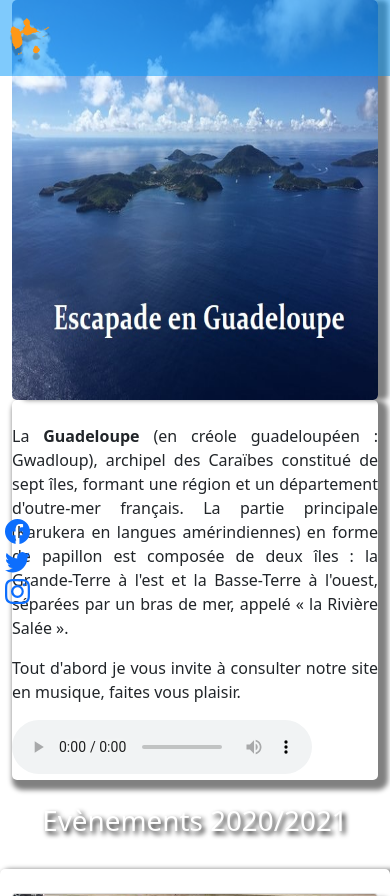
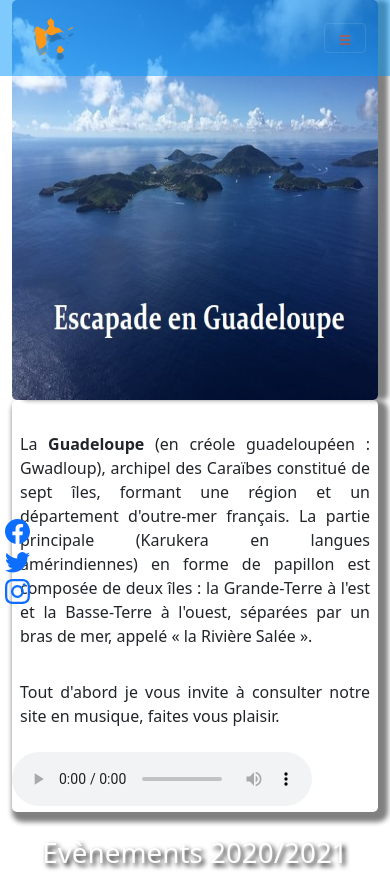
Before and after one commit to ludop972/escapade-en-guadeloupe, a plain HTML site: page index.html in a window 390 px wide. Shown: the top 896 px of the page. Drawn offline with nearby package versions, Linux system fonts and the light colour scheme.

Commit message:
MOD modification fichiers style.css et réajustement header

```diff
--- a/index.html
+++ b/index.html
@@ -4,7 +4,9 @@
   <meta charset="UTF-8">
   <meta http-equiv="X-UA-Compatible" content="IE=edge">
   <meta name="viewport" content="width=device-width, initial-scale=1.0">
+  <link rel="icon" type="image/png" sizes="16x16" href="pictures/logoheader.png">
   <link rel="stylesheet" href="Bootstrap/bootstrap.min.css">
+  <link href="https://cdn.jsdelivr.net/npm/bootstrap@5.0.2/dist/css/bootstrap.min.css" rel="stylesheet" integrity="sha384-EVSTQN3/azprG1Anm3QDgpJLIm9Nao0Yz1ztcQTwFspd3yD65VohhpuuCOmLASjC" crossorigin="anonymous">
   <link rel="stylesheet" href="style/style.css" type="text/css">
   <title>Escapade en Guadeloupe</title>
   <meta name="description" content="Envie d'une Escapade dans l'Archipel de la Guadeloupe, vous ne
@@ -24,14 +26,25 @@
 
    <!--Menu de navigation-->
    <div class="col-12">
-    <nav class="navbar navbar-expand-lg navbar-dark fixed-top">
+    <nav class="navbar navbar-expand-lg navbar-dark fixed-top container-fluid">
       <a href="index.html" class="navbar-brand"><img class="logo" src="pictures/logoheader.png" alt="logo"></a>
-
+        <button
+          class="navbar-toggler"
+          type="button"
+          data-toggle="collapse"
+          data-target="#navigation"
+          aria-expanded="false"
+          aria-controls="navbarNavDropdown"
+          aria-label="Toggle navigation">
+          <svg xmlns="http://www.w3.org/2000/svg" width="16" height="16" fill="currentColor" class="bi bi-list" viewBox="0 0 16 16">
+            <path fill-rule="evenodd" d="M2.5 12a.5.5 0 0 1 .5-.5h10a.5.5 0 0 1 0 1H3a.5.5 0 0 1-.5-.5zm0-4a.5.5 0 0 1 .5-.5h10a.5.5 0 0 1 0 1H3a.5.5 0 0 1-.5-.5zm0-4a.5.5 0 0 1 .5-.5h10a.5.5 0 0 1 0 1H3a.5.5 0 0 1-.5-.5z"/>
+          </svg>
+        </button>
       <div class="collapse navbar-collapse" id="navigation">
         <ul class="navbar-nav">
           <li class="nav-item active pl-3 pr-3"><a class="nav-link" href="index.html">Accueil</a></li>
           <li class="nav-item active pl-3 pr-3"><a class="nav-link" href="us.html">A propros de nous</a></li>
-          <li class="nav-item active pl-3 pr-3"><a class="nav-link" href="suggets.html">Nos suggestions</a></li><!--lier à une page avec les differentes photos qui ouvriront une modal avec despriction-->
+          <li class="nav-item active pl-3 pr-3"><a class="nav-link" href="suggets.html">Nos suggestions</a></li>
           <li class="nav-item active pl-3 pr-3"><a class="nav-link" href="Event.html">Evènements</a></li>
           <li class="nav-item active pl-3 pr-3"><a class="nav-link" href="contact.html">Contactez-nous</a></li>
         </ul>
@@ -43,12 +56,12 @@
   <main>
       <!--text de présentation-->
       <div class=" pt-4 textintro">
-        <p>La <b>Guadeloupe</b> (en créole guadeloupéen : Gwadloup), archipel des Caraïbes constitué de sept îles,
+        <p class="p-2">La <b>Guadeloupe</b> (en créole guadeloupéen : Gwadloup), archipel des Caraïbes constitué de sept îles,
          formant une région et un département d'outre-mer français.
          La partie principale (Karukera en langues amérindiennes) en forme de papillon
          est composée de deux îles : la Grande-Terre à l'est et la Basse-Terre à l'ouest,
          séparées par un bras de mer, appelé « la Rivière Salée ».</p>
-        <p>Tout d'abord je vous invite à consulter notre site en musique, faites vous plaisir.</p>
+        <p class="p-2">Tout d'abord je vous invite à consulter notre site en musique, faites vous plaisir.</p>
         <audio controls>
         <source src="sound.mp3" type="audio/mp3">Ce type de média n'est pas supporté par votre navigateur</audio>
       </div>
@@ -129,8 +142,9 @@
 
 
 
-  <script src="Bootstrap/jquery-3.6.0.min.js"></script>
-  <script src="Bootstrap/bootstrap.min.js"></script>
+      <script src="https://cdn.jsdelivr.net/npm/@popperjs/core@2.9.2/dist/umd/popper.min.js" integrity="sha384-IQsoLXl5PILFhosVNubq5LC7Qb9DXgDA9i+tQ8Zj3iwWAwPtgFTxbJ8NT4GN1R8p" crossorigin="anonymous"></script>
+      <script src="https://cdn.jsdelivr.net/npm/bootstrap@5.0.2/dist/js/bootstrap.min.js" integrity="sha384-cVKIPhGWiC2Al4u+LWgxfKTRIcfu0JTxR+EQDz/bgldoEyl4H0zUF0QKbrJ0EcQF" crossorigin="anonymous"></script>
+      <script src="Bootstrap/bootstrap.bundle.min.js"></script>
 </body>
 
 </html>
--- a/style/style.css
+++ b/style/style.css
@@ -63,6 +63,9 @@ h1, h2 {
   left: 10px;
   transition: 0.25s;
 }
+.bi-list {
+  color: orangered;
+}
 
 
 
--- a/style/style1.css
+++ b/style/style1.css
@@ -1,7 +1,10 @@
 .navbar {
   background-color: hsla(204, 100%, 49%, 0.5)!important;
 }
-
+ul.navbar-nav > li > a:hover {
+  background-color: rgb(235, 130, 11);
+  border-radius: 5px;
+}
 .logo {
   height: 50px;
   width: 50px;
@@ -11,6 +14,7 @@
   height: 400px;
   border-radius: 5px;
 }
+
 article{
   text-align: justify;
   box-shadow: 5px 5px 5px 5px grey;
@@ -76,3 +80,6 @@ h1, h2 {
   height: 60px;
   border-radius: 35px;
 }
+.bi-list {
+  color: orangered;
+}
```
Also changed, not shown: Event.html (+18 -6 lines), contact.html (+19 -5 lines), suggets.html (+17 -4 lines), us.html (+17 -4 lines).
